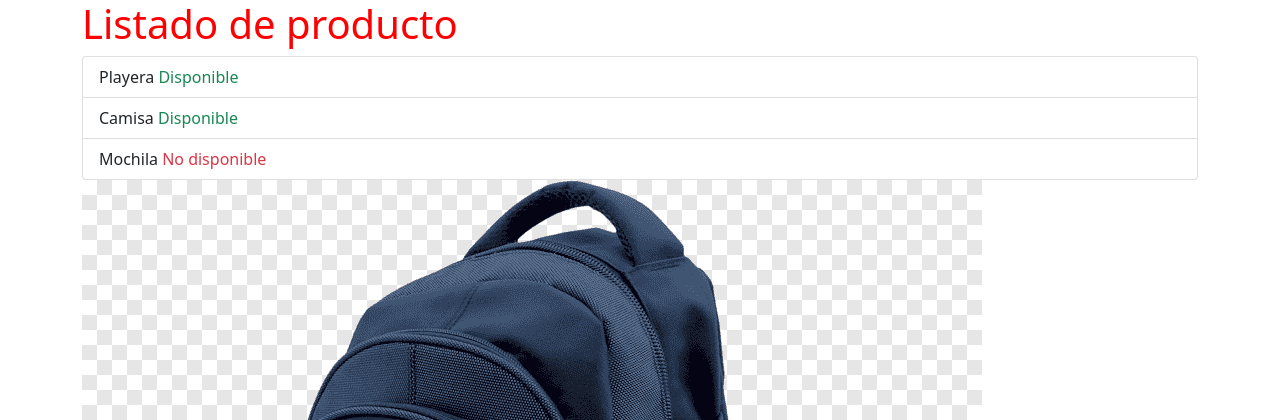
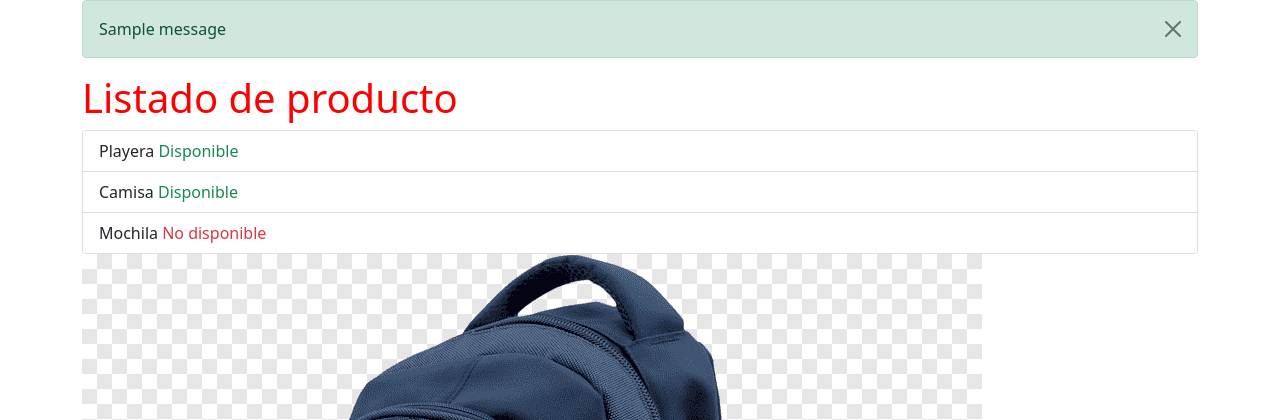
Before and after one commit to dannydhs/store-django, a Django app: page / in a window 1280 px wide. Shown: the top 420 px of the page. Run offline with Django 3.2, Linux system fonts and the light colour scheme; one stand-in notice (Sample message) is shown.

Commit message:
Redireccionando pagina y mostrando mensajes en el cliente

```diff
--- a/store/views.py
+++ b/store/views.py
@@ -1,8 +1,9 @@
 from django.shortcuts import render
-from django.http import HttpResponse
+from django.shortcuts import redirect
 
 from django.contrib.auth import authenticate
 from django.contrib.auth import login
+from django.contrib import messages
 
 
 def index(request):
@@ -28,9 +29,10 @@ def login_view(request):
         user = authenticate(username=username, password=password)
         if user:
             login(request, user)
-            print('Usuario autenticado')
+            messages.success(request, 'Bienvenido {}'.format(user.username))
+            return redirect('index')
         else:
-            print('Usuario no autenticado')
+            messages.error(request, 'Usuario o contraseña no validos')
 
     return render(request, 'users/login.html', {
 
--- a/templates/index.html
+++ b/templates/index.html
@@ -11,6 +11,21 @@
   <link rel="stylesheet" href="{% static 'css/style.css' %}">
 <body>
   <div class="container">
+    {% if messages %}
+      {% for message in messages %}
+        {% if message.tags == 'success' %}
+          <div class="alert alert-success alert-dismissible fade show">
+            {{ message }}
+            <button type="button" class="btn-close" data-bs-dismiss="alert" aria-label="close"></button>
+          </div>
+        {% else %}
+          <div class="alert alert-danger" role='alert'>
+            {{ message }}
+          </div>
+        {% endif %}
+      {% endfor %}
+    {% endif %}
+
     <div class="row">
       <div class="col">
         <h1>{{ message }}</h1>
```
Also changed, not shown: templates/users/login.html (+14 -0 lines), db.sqlite3.
